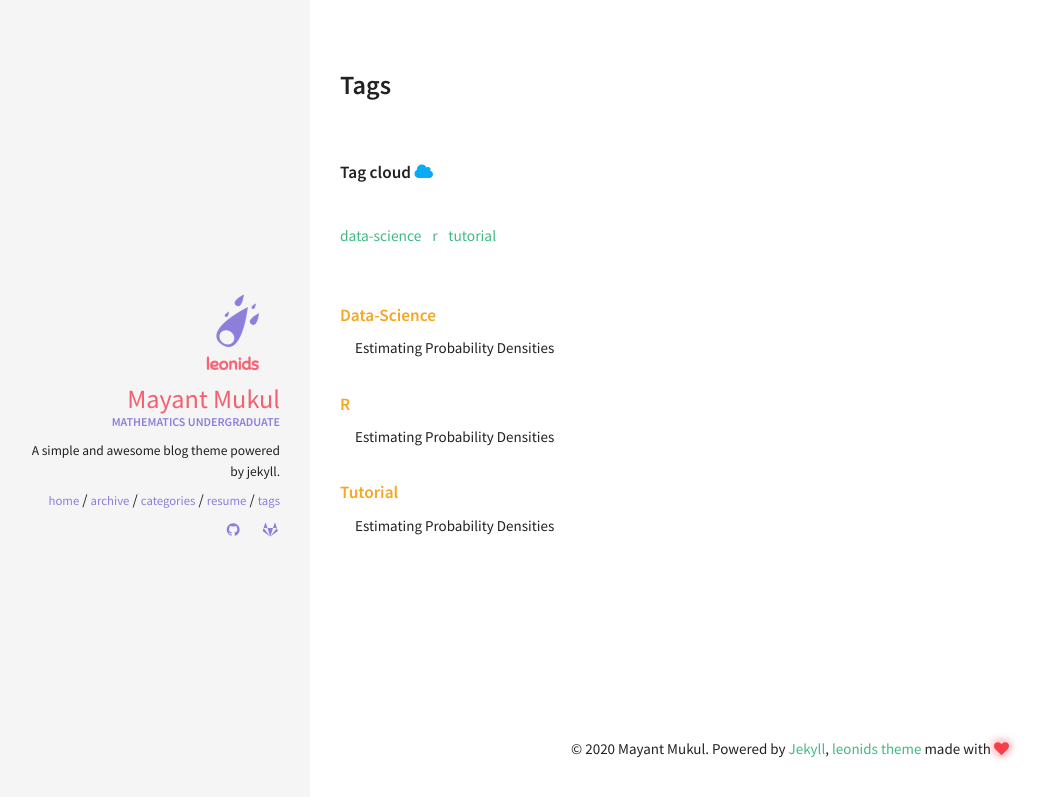
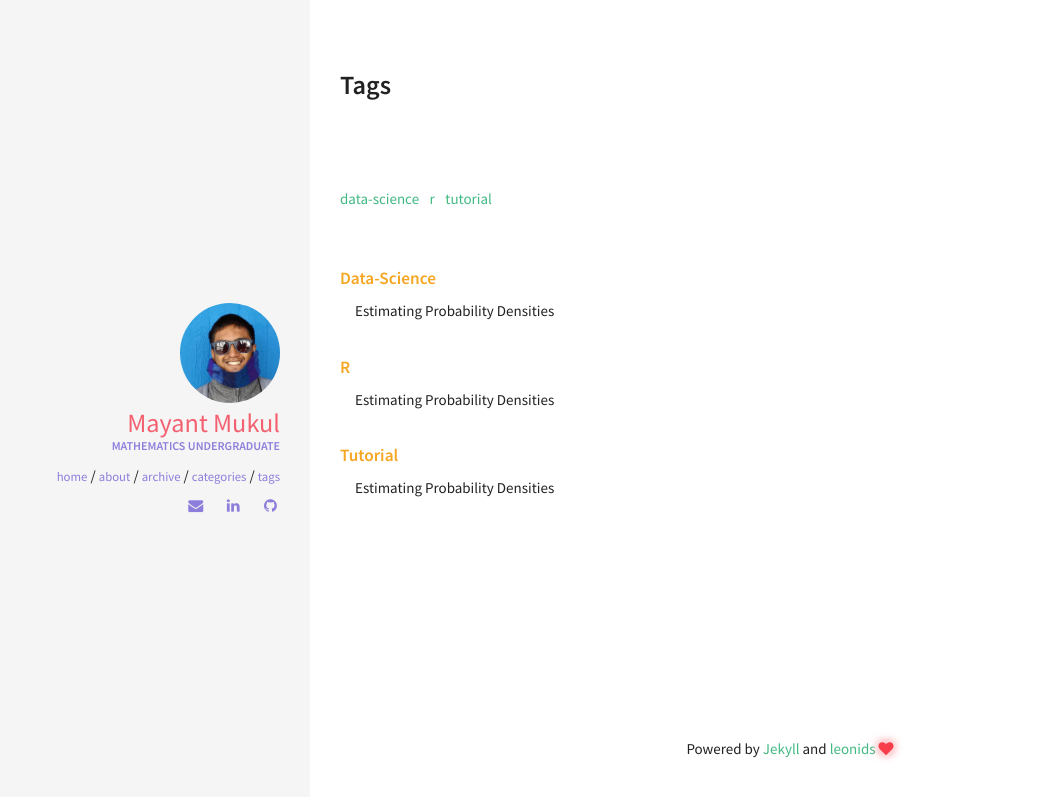
Before and after one commit to mayant15/mayant15.github.io, a Jekyll site: the page built from tags.html, in a window 1280 px wide. Shown: the top 797 px of the page, without its empty margins (10-1055 px from the left). Built offline with Jekyll 4.4.1, drawn with Linux system fonts in a browser that asks for light colours; nearby versions of some CDN libraries.

Commit message:
Clean up unnecessary pages

```diff
--- a/_config.yml
+++ b/_config.yml
@@ -1,6 +1,6 @@
 title: "Blog | Mayant Mukul"
 email: "mayantmukul@hotmail.com"
-description: A simple and awesome blog theme powered by jekyll.
+description: A simple blog for me to record my activities.
 url: # the base hostname & protocol for your site
 keywords: ["blog", "jekyll"]
 
@@ -28,10 +28,10 @@
 
 owner:
   name: "Mayant Mukul"
-  avatar: leonids-logo.png
+  avatar: jungfrau.jpg
   job: "Mathematics Undergraduate"
-  bio: "A simple and awesome blog theme powered by jekyll."
-  email:
+  bio: ""
+  email: "mayantmukul@hotmail.com"
   disqus-shortname:
   twitter: #username
   facebook: #username
@@ -43,9 +43,9 @@
     ad-slot:
   bing-verify:
   github: mayant15
-  gitlab: mayant15
+  gitlab: #username
   stackoverflow: #123456/username   from a "http://stackoverflow.com/users/123456/username" link
-  linkedin: #username
+  linkedin: mayant-mukul-222086172
   skype: #username
   xing: #username
   instagram: #username
--- a/_includes/footer.html
+++ b/_includes/footer.html
@@ -1,3 +1,4 @@
 <footer>
-  &copy; {{ site.time | date: '%Y' }} {{ site.owner.name }}. Powered by <a href="http://jekyllrb.com/">Jekyll</a>, <a href="http://github.com/renyuanz/leonids/">leonids theme</a> made with <i class="fa fa-heart heart-icon"></i>
+  <!-- &copy; {{ site.time | date: '%Y' }} {{ site.owner.name }}.  -->
+  Powered by <a href="http://jekyllrb.com/">Jekyll</a> and <a href="http://github.com/renyuanz/leonids/">leonids</a> <i class="fa fa-heart heart-icon"></i>
 </footer>
--- a/_includes/sections/about.html
+++ b/_includes/sections/about.html
@@ -1,4 +1,4 @@
-<h1><span data-i18n="skills.my_skills">About</span></h1>
+<h1><span data-i18n="skills.my_skills">About Me</span></h1>
 
 <div>
     Lorem ipsum dolor sit amet, consetetur sadipscing elitr, sed diam nonumy eirmod tempor invidunt ut labore et dolore magna aliquyam erat, sed diam voluptua. At vero eos et accusam et justo duo dolores et ea rebum. Stet clita kasd gubergren, no sea takimata sanctus est Lorem ipsum dolor sit amet. Lorem ipsum dolor sit amet, consetetur sadipscing elitr, sed diam nonumy eirmod tempor invidunt ut labore et dolore magna aliquyam erat, sed diam voluptua. At vero eos et accusam et justo duo dolores et ea rebum. Stet clita kasd gubergren, no sea takimata sanctus est Lorem ipsum dolor sit amet.
--- a/_layouts/post.html
+++ b/_layouts/post.html
@@ -50,12 +50,6 @@
       <a href="https://www.facebook.com/sharer/sharer.php?u={{ site.url }}{{ page.url }}" class="facebook btn" title="Share on Facebook"><i class="fa fa-facebook"></i><span> Facebook</span></a>
     </li>
     <li>
-      <a href="https://plus.google.com/share?url={{ site.url }}{{ page.url }}" class="google-plus btn" title="Share on Google Plus"><i class="fa fa-google-plus"></i><span> Google+</span></a>
-    </li>
-    <li>
-      <a href="https://news.ycombinator.com/submitlink?u={{ site.url }}{{ page.url }}" class="hacker-news btn" title="Share on Hacker News"><i class="fa fa-hacker-news"></i><span> Hacker News</span></a>
-    </li>
-    <li>
       <a href="https://www.reddit.com/submit?url={{ site.url }}{{ page.url }}" class="reddit btn" title="Share on Reddit"><i class="fa fa-reddit"></i><span> Reddit</span></a>
     </li>
   </ul>
--- /dev/null
+++ b/about.html
@@ -0,0 +1,5 @@
+---
+layout: about
+title: About
+permalink: /about/
+---
--- a/resume.html
+++ /dev/null
@@ -1,5 +0,0 @@
----
-layout: resume
-title: Resume
-permalink: /resume/
----
--- a/tags.html
+++ b/tags.html
@@ -4,10 +4,10 @@
 permalink: /tags/
 ---
 
-<h5>Tag cloud <i class="fa fa-cloud info-text-color"></i></h5>
+<!-- <h5>Tag cloud <i class="fa fa-cloud info-text-color"></i></h5> -->
 <ul class="tag-cloud">
 {% for tag in site.tags %}
-  <li style="font-size: {{ tag | last | size | times: 100 | divided_by: site.tags.size | plus: 70  }}%">
+  <li style="font-size: {{ tag | last | size | times: 100 | divided_by: site.tags.size | plus: 70  }}">
     <a class="post-tag" href="#{{ tag | first | slugize }}">
       {{ tag | first }}
     </a>
```
Also changed, not shown: _layouts/about.html (renamed from _layouts/resume.html, +5 -4 lines), README.md, favicon.ico, favicon.png.
